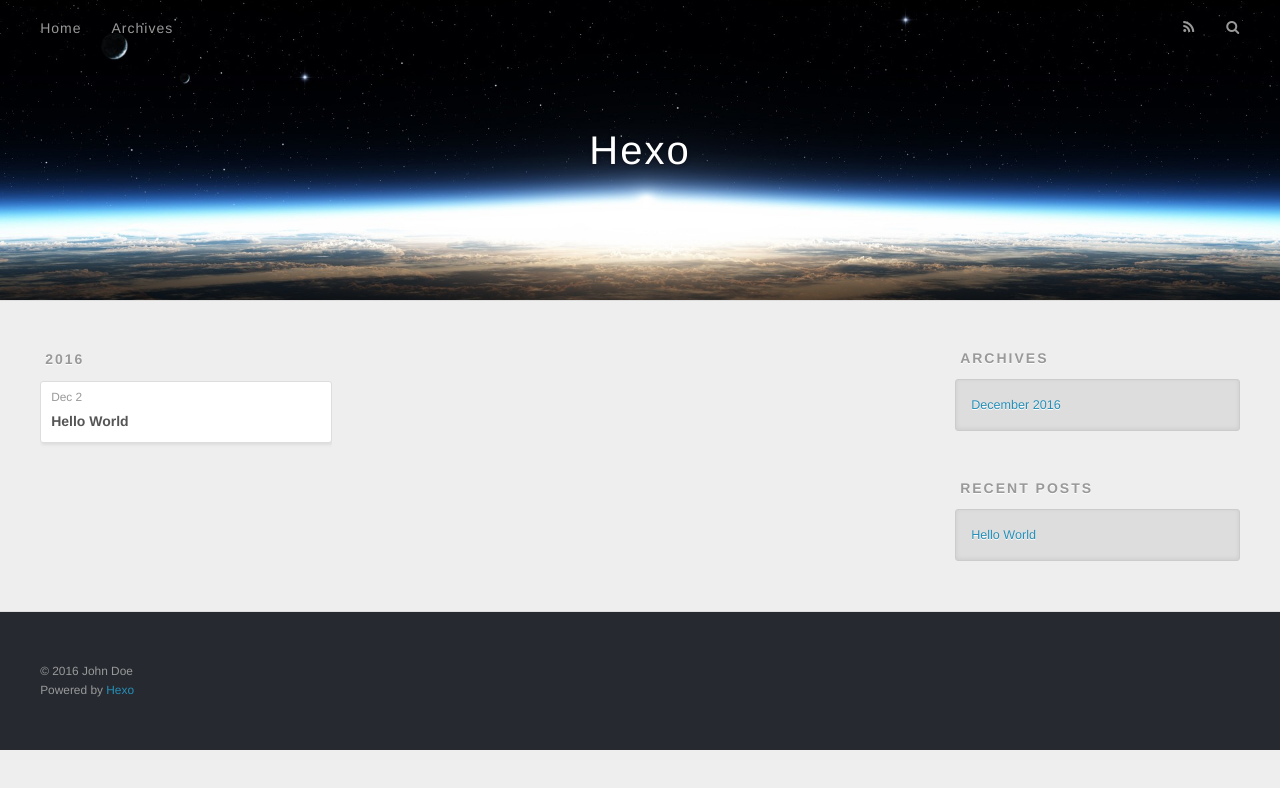
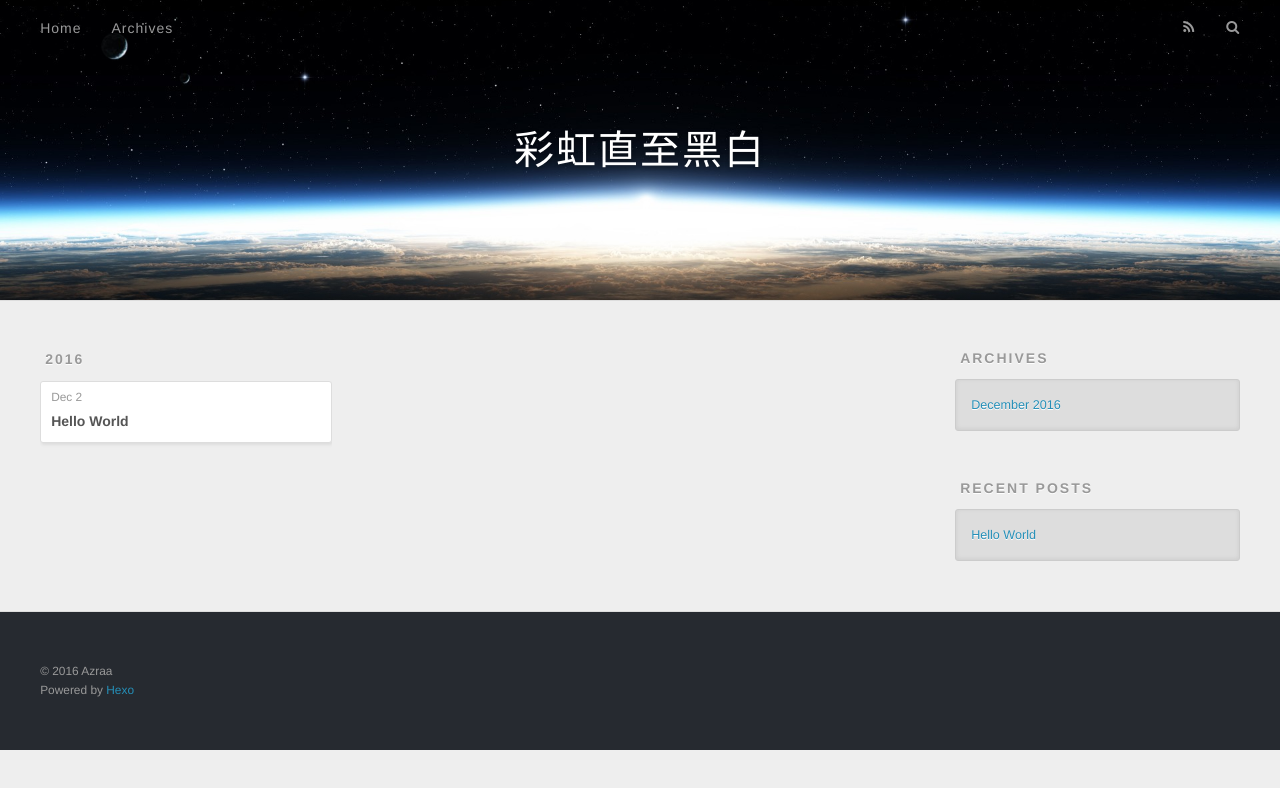
Before and after one commit to WsAzraa/WsAzraa.github.io, a plain HTML site: page archives/2016/12/index.html in a window 1280 px wide. Drawn offline with nearby package versions, Linux system fonts and the light colour scheme.

Commit message:
Site updated: 2016-12-03 00:33:23

```diff
--- a/archives/2016/12/index.html
+++ b/archives/2016/12/index.html
@@ -3,16 +3,19 @@
 <head>
   <meta charset="utf-8">
 
-  <title>Archives: 2016/12 | Hexo</title>
+  <title>Archives: 2016/12 | 彩虹直至黑白</title>
   <meta name="viewport" content="width=device-width, initial-scale=1, maximum-scale=1">
-  <meta property="og:type" content="website">
-<meta property="og:title" content="Hexo">
+  <meta name="description" content="生活除了成功还有失败阿,悲剧除了失恋还有丧偶呢不是？">
+<meta property="og:type" content="website">
+<meta property="og:title" content="彩虹直至黑白">
 <meta property="og:url" content="http://yoursite.com/archives/2016/12/index.html">
-<meta property="og:site_name" content="Hexo">
+<meta property="og:site_name" content="彩虹直至黑白">
+<meta property="og:description" content="生活除了成功还有失败阿,悲剧除了失恋还有丧偶呢不是？">
 <meta name="twitter:card" content="summary">
-<meta name="twitter:title" content="Hexo">
+<meta name="twitter:title" content="彩虹直至黑白">
+<meta name="twitter:description" content="生活除了成功还有失败阿,悲剧除了失恋还有丧偶呢不是？">
 
-    <link rel="alternate" href="/atom.xml" title="Hexo" type="application/atom+xml">
+    <link rel="alternate" href="/atom.xml" title="彩虹直至黑白" type="application/atom+xml">
 
 
     <link rel="icon" href="/favicon.png">
@@ -33,7 +36,7 @@
   <div id="header-outer" class="outer">
     <div id="header-title" class="inner">
       <h1 id="logo-wrap">
-        <a href="/" id="logo">Hexo</a>
+        <a href="/" id="logo">彩虹直至黑白</a>
       </h1>
 
     </div>
@@ -137,7 +140,7 @@
 
   <div class="outer">
     <div id="footer-info" class="inner">
-      &copy; 2016 John Doe<br>
+      &copy; 2016 Azraa<br>
       Powered by <a href="http://hexo.io/" target="_blank">Hexo</a>
     </div>
   </div>
```
Also changed, not shown: 2016/12/02/hello-world/index.html (+6 -6 lines), archives/2016/index.html (+11 -8 lines), archives/index.html (+11 -8 lines), index.html (+12 -9 lines).
